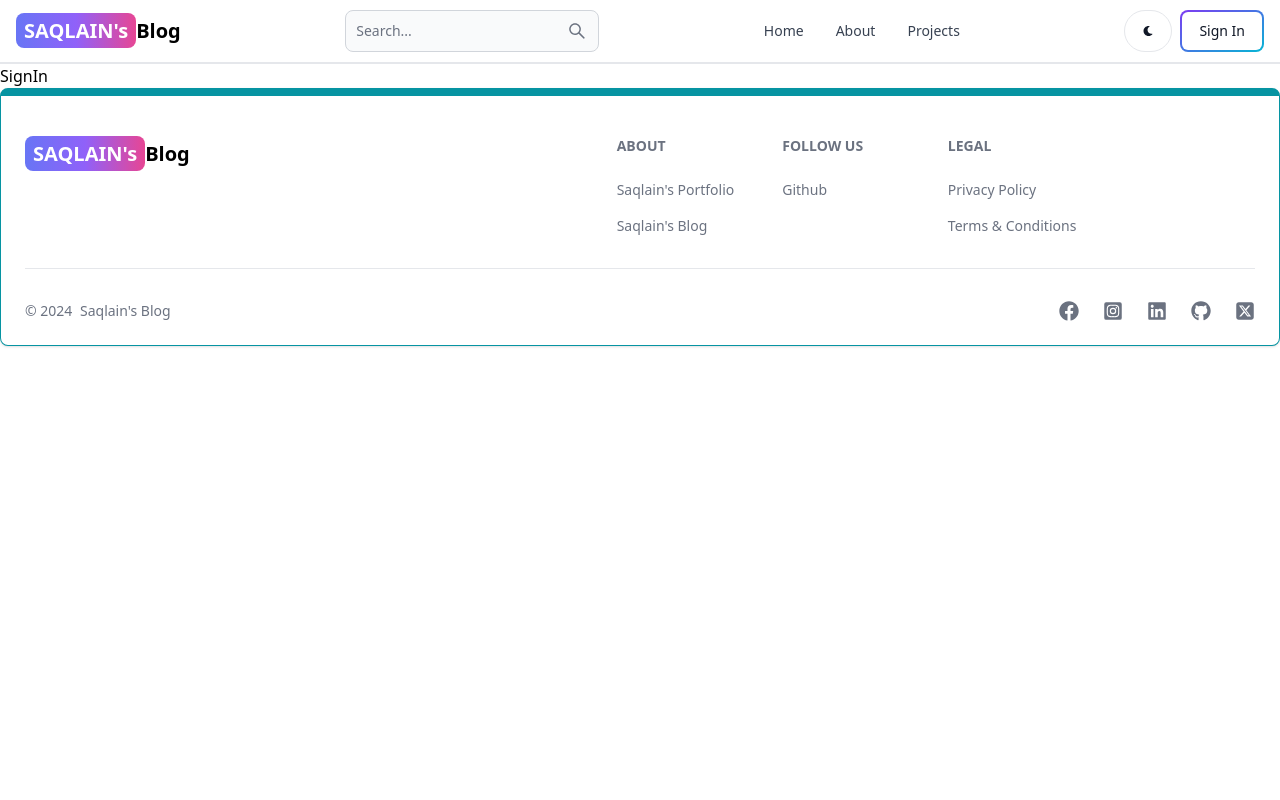
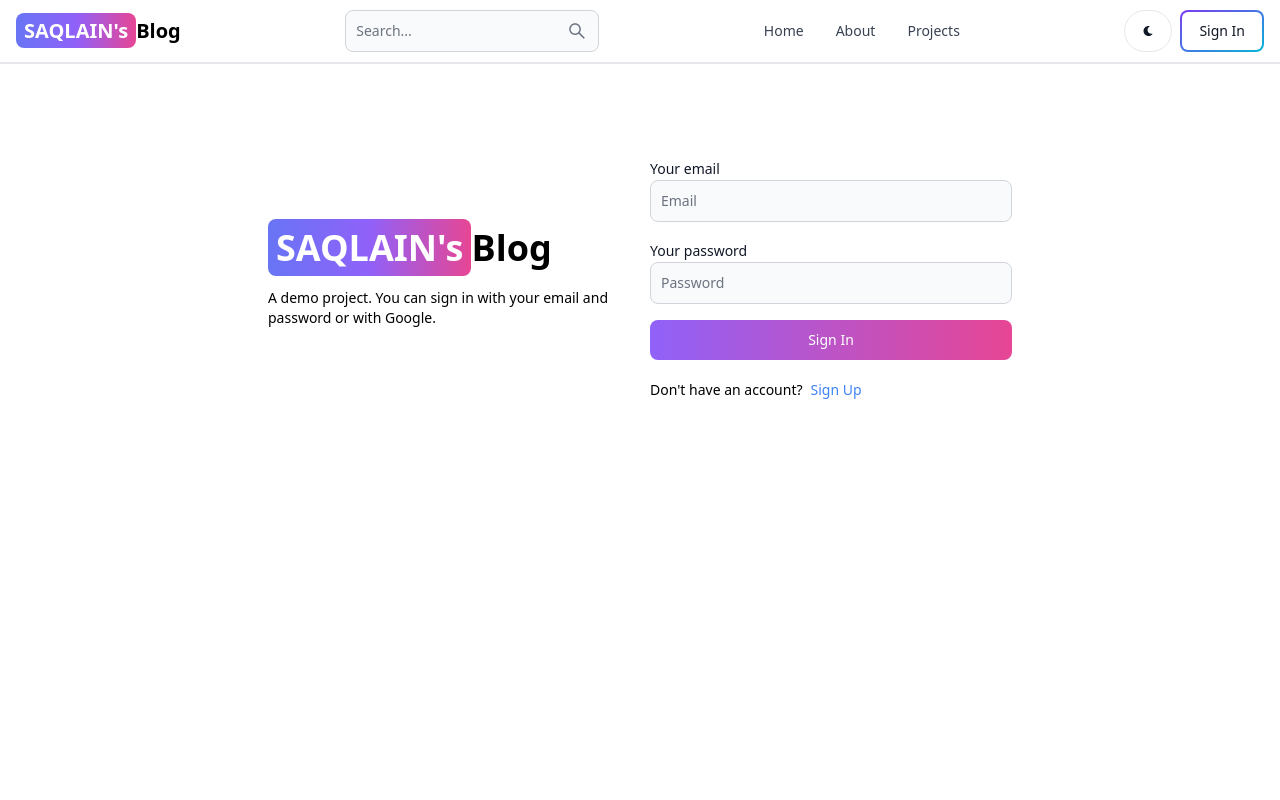
Before and after one commit to saqlain-shahid/mern-blog, a React (Vite) app in the folder client/: page /sign-in in a window 1280 px wide. Shown: the top 800 px of the page. Built offline with nearby package versions, Linux system fonts and the light colour scheme.

Commit message:
signin func

```diff
--- a/client/src/pages/SignIn.jsx
+++ b/client/src/pages/SignIn.jsx
@@ -1,8 +1,103 @@
-import React from 'react'
+import { Link, useNavigate } from 'react-router-dom'
+import { Alert, Button, Label, Spinner, TextInput } from 'flowbite-react'
+import { useState } from 'react'
 
 const SignIn = () => {
+  const [formData, setFormData] = useState({});
+  const [errorMessage, setErrorMessage] = useState(null);
+  const [loading, setLoading] = useState(false);
+  const navigate = useNavigate();
+
+  const handleChange = (e) => {
+      setFormData({...formData, [e.target.id] : e.target.value.trim()})
+  };
+
+  const handleSubmit = async (e) => {
+    e.preventDefault();
+    if (!formData.email || !formData.password){
+      return setErrorMessage('Please fill out all fields')
+    }
+    try {
+      setLoading(true);
+      setErrorMessage(null);
+      const res = await fetch('/api/auth/signin',{
+        method: 'POST',
+        headers: { 'Content-Type': 'application/json'},
+        body: JSON.stringify(formData),
+      });
+      const data = await res.json();
+      if (data.success === false) {
+        return setErrorMessage(data.message);
+      }
+      setLoading(false);
+      if (res.ok) {
+        navigate('/');
+      }
+    } catch (error) {
+      setErrorMessage(error.message);
+      setLoading(false);
+    }
+  }
   return (
-    <div>SignIn</div>
+    <div className='min-h-screen mt-20'>
+      {/* parent div for both left and right side of section */}
+      <div className='flex p-3 max-w-3xl mx-auto flex-col md:flex-row md:items-center gap-5'>
+        {/* left side */}
+        <div className='flex-1'>
+          <Link to={'/'} className='font-bold dark:text-white text-4xl'>
+            <span className='px-2 py-1 bg-gradient-to-r from-indigo-500 via-purple-500 to-pink-500 rounded-lg text-white'>SAQLAIN's</span>
+            <span>Blog</span>
+          </Link>
+          <p className='text-sm mt-5'>A demo project. You can sign in with your email and password or with Google.</p>
+        </div>
+        {/* right side */}
+        <div className='flex-1'>
+          <form className='flex flex-col gap-4' onSubmit={handleSubmit}>
+            <div>
+              <Label value='Your email'/>
+              <TextInput
+                type='email'
+                placeholder='Email'
+                id='email'
+                onChange={handleChange}
+              />
+            </div>
+            <div>
+              <Label value='Your password'/>
+              <TextInput
+                type='password'
+                placeholder='Password'
+                id='password'
+                onChange={handleChange}
+              />
+            </div>
+            <Button gradientDuoTone={'purpleToPink'} type='submit' disabled={loading}>
+             {
+              loading ? (
+                <>
+                <Spinner size={'sm'}/>
+                <span className='pl-3'>Loading...</span>
+                </>
+              ) : ('Sign In')
+              }
+            </Button>
+          </form>
+          <div className='flex gap-2 text-sm mt-5'>
+            <span>Don't have an account?</span>
+            <Link to={'/sign-in'} className='text-blue-500'>
+              Sign Up
+            </Link>
+          </div>
+          {
+            errorMessage && (
+              <Alert className='mt-5' color={'failure'}>
+                {errorMessage}
+              </Alert>
+            )
+          }
+        </div>
+      </div>
+    </div>
   )
 }
 
```
